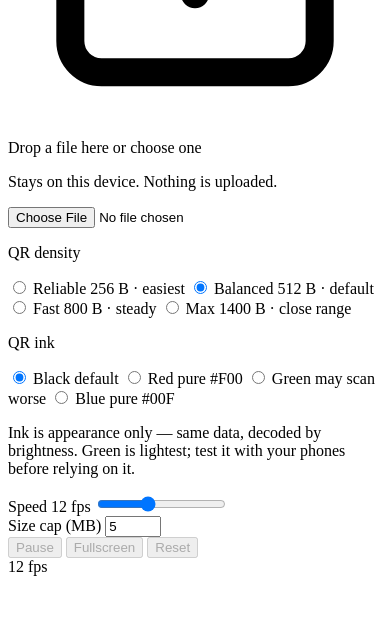
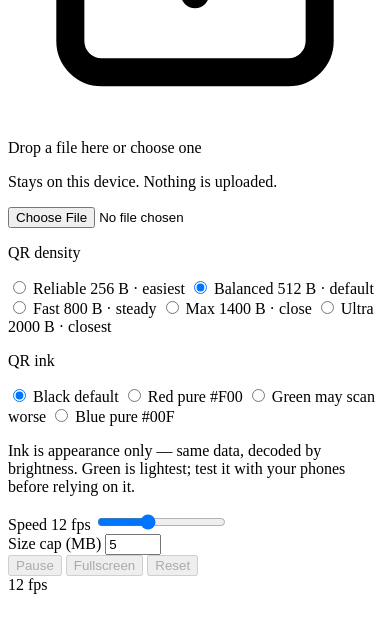
Before and after one commit to dev-arkboat/ArkQR, a website built with Vite: page index.html in a window 390 px wide. Shown: the part 901-1529 px from the top of the page. Built offline with nearby package versions, Linux system fonts and the light colour scheme.

Commit message:
Add Ultra density preset (2000B/frame, version-38) + responsive 5-item density grid

```diff
--- a/index.html
+++ b/index.html
@@ -168,7 +168,7 @@
 
         <form id="send-settings" class="card" aria-label="Send settings">
           <p class="card-label">QR density</p>
-          <div class="segment segment-4" role="group" aria-label="QR density">
+          <div class="segment segment-auto" role="group" aria-label="QR density">
             <label class="seg-option"
               ><input type="radio" name="density" id="preset-reliable" value="reliable" />
               <span class="seg-name">Reliable</span>
@@ -193,11 +193,16 @@
             <label class="seg-option"
               ><input type="radio" name="density" id="preset-max" value="max" />
               <span class="seg-name">Max</span>
-              <span class="seg-sub">1400 B · close range</span></label
+              <span class="seg-sub">1400 B · close</span></label
+            >
+            <label class="seg-option"
+              ><input type="radio" name="density" id="preset-ultra" value="ultra" />
+              <span class="seg-name">Ultra</span>
+              <span class="seg-sub">2000 B · closest</span></label
             >
           </div>
           <p class="card-label">QR ink</p>
-          <div class="segment segment-4" role="group" aria-label="QR ink color">
+          <div class="segment segment-auto" role="group" aria-label="QR ink color">
             <label class="seg-option"
               ><input type="radio" name="ink" id="ink-black" value="black" checked />
               <span class="seg-name">Black</span>
--- a/src/core/protocol.ts
+++ b/src/core/protocol.ts
@@ -13,6 +13,7 @@ export const DENSITY_PRESETS = {
   balanced: { blockSize: 512, label: 'Balanced' },
   fast: { blockSize: 800, label: 'Fast' },
   max: { blockSize: 1400, label: 'Max' },
+  ultra: { blockSize: 2000, label: 'Ultra' },
 } as const;
 
 export type DensityPreset = keyof typeof DENSITY_PRESETS;
--- a/src/styles.css
+++ b/src/styles.css
@@ -316,8 +316,8 @@ h3 {
   margin-bottom: 0.9rem;
 }
 
-.segment-4 {
-  grid-template-columns: repeat(4, minmax(0, 1fr));
+.segment-auto {
+  grid-template-columns: repeat(auto-fit, minmax(8.5rem, 1fr));
 }
 
 .seg-option {
@@ -899,10 +899,6 @@ footer {
     grid-template-columns: 1fr;
   }
 
-  .segment-4 {
-    grid-template-columns: repeat(2, minmax(0, 1fr));
-  }
-
   .steps li {
     font-size: 0.78rem;
   }
--- a/src/ui/receive.ts
+++ b/src/ui/receive.ts
@@ -450,7 +450,7 @@ export class ReceiveController {
         'Many frames are failing checks — move closer, raise sender brightness, and hold both devices steady.';
     } else if (elapsed > 10 && this.accepted > 0 && fps < 2) {
       tip =
-        'Slow intake — raise the sender Speed slider, switch density to Fast or Max, or move closer so the QR fills the frame.';
+        'Slow intake — raise the sender Speed slider, switch to a denser preset, or move closer so the QR fills the frame.';
     } else if (elapsed > 10 && this.accepted === 0) {
       tip =
         'No usable frames yet — is the sender screen showing the animated QR? Try “Scan from photo” with a screenshot to test the pipeline.';
--- a/src/ui/send.ts
+++ b/src/ui/send.ts
@@ -248,7 +248,7 @@ export class SendController {
     const secs = estimateSeconds(this.info.blockCount, this.fps);
     if (secs > 300) {
       this.ui.warn.hidden = false;
-      this.ui.warn.textContent = `Long transfer: estimated ${formatEta(secs)} at ${this.fps} fps. Try the Fast or Max preset or a higher speed — scanning stays reliable only if the receiver keeps up.`;
+      this.ui.warn.textContent = `Long transfer: estimated ${formatEta(secs)} at ${this.fps} fps. Try a denser preset or a higher speed — scanning stays reliable only if the receiver keeps up.`;
     } else {
       this.ui.warn.hidden = true;
     }
```
Also changed, not shown: PROTOCOL.md (+7 -6 lines), tests/integration.test.ts (+12 -0 lines), README.md.
